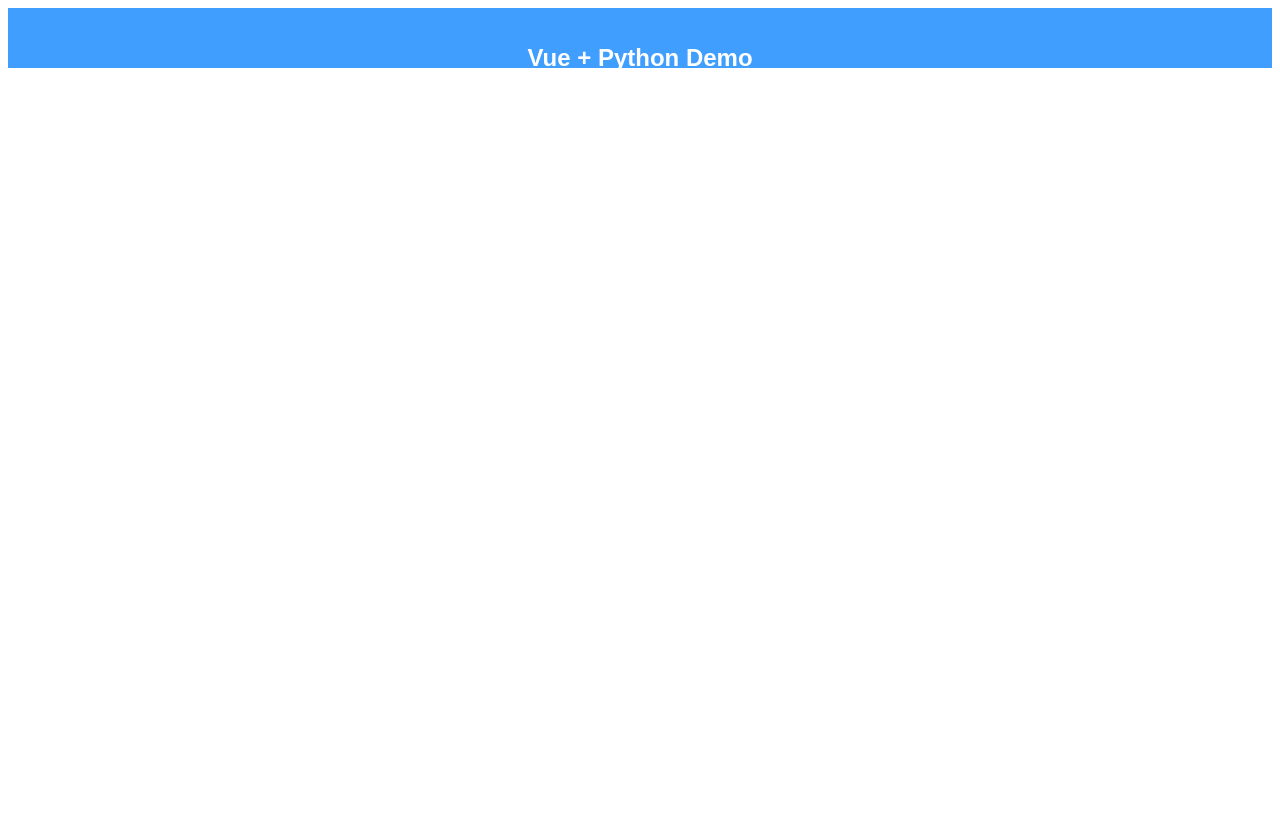
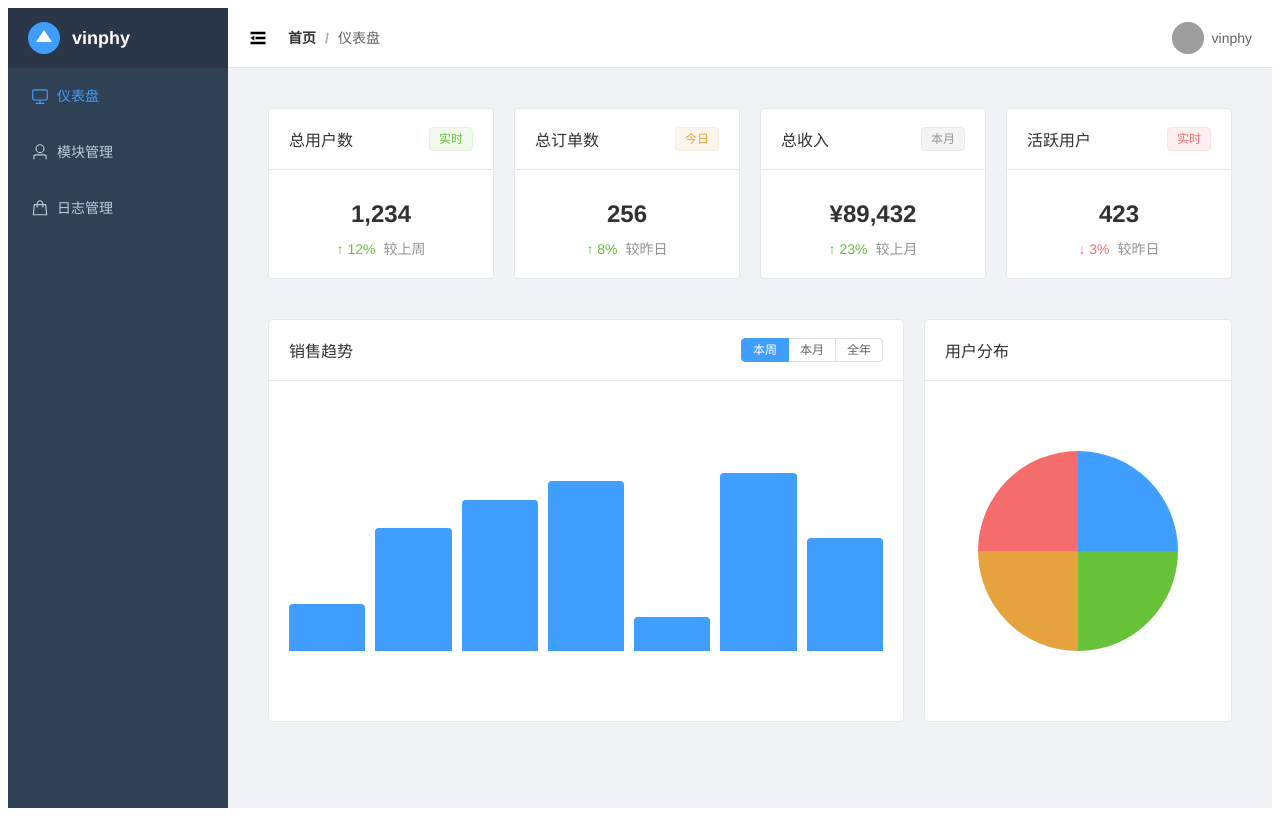
Before and after one commit to vinphy/webproject, a Vue app in the folder frontend/: page /dashboard in a window 1280 px wide. Before the commit this address had no page. Built offline with nearby package versions, Linux system fonts and the light colour scheme; grey boxes are pictures that could not be loaded.

Commit message:
vue+python框架

```diff
--- a/frontend/src/App.vue
+++ b/frontend/src/App.vue
@@ -1,33 +1,192 @@
 <template>
   <div class="app">
-    <el-container>
-      <el-header>
-        <h1>Vue + Python Demo</h1>
-      </el-header>
-      <el-main>
-        <router-view></router-view>
-      </el-main>
+    <el-container class="layout-container">
+      <!-- 侧边栏 -->
+      <el-aside width="220px" class="aside">
+        <div class="logo">
+          <img src="./assets/logo.svg" alt="Logo" class="logo-img">
+          <span class="logo-text">vinphy</span>
+        </div>
+        <el-menu
+          :default-active="activeMenu"
+          class="el-menu-vertical"
+          background-color="#304156"
+          text-color="#bfcbd9"
+          active-text-color="#409EFF"
+        >
+          <el-menu-item index="1" @click="handleMenuClick('dashboard')">
+            <el-icon><Monitor /></el-icon>
+            <span>仪表盘</span>
+          </el-menu-item>
+          <el-menu-item index="2" @click="handleMenuClick('components')">
+            <el-icon><User /></el-icon>
+            <span>模块管理</span>
+          </el-menu-item>
+          <el-menu-item index="3" @click="handleMenuClick('logs')">
+            <el-icon><Goods /></el-icon>
+            <span>日志管理</span>
+          </el-menu-item>
+        </el-menu>
+      </el-aside>
+
+      <!-- 主要内容区 -->
+      <el-container>
+        <el-header class="header">
+          <div class="header-left">
+            <el-icon class="toggle-sidebar" @click="toggleSidebar">
+              <Fold v-if="!isCollapse" />
+              <Expand v-else />
+            </el-icon>
+            <el-breadcrumb separator="/">
+              <el-breadcrumb-item :to="{ path: '/' }">首页</el-breadcrumb-item>
+              <el-breadcrumb-item>{{ currentPage }}</el-breadcrumb-item>
+            </el-breadcrumb>
+          </div>
+          <div class="header-right">
+            <el-dropdown>
+              <span class="user-info">
+                <el-avatar :size="32" src="https://cube.elemecdn.com/0/88/03b0d39583f48206768a7534e55bcpng.png" />
+                <span class="username">vinphy</span>
+              </span>
+              <template #dropdown>
+                <el-dropdown-menu>
+                  <el-dropdown-item>个人信息</el-dropdown-item>
+                  <el-dropdown-item>修改密码</el-dropdown-item>
+                  <el-dropdown-item divided>退出登录</el-dropdown-item>
+                </el-dropdown-menu>
+              </template>
+            </el-dropdown>
+          </div>
+        </el-header>
+
+        <el-main class="main">
+          <router-view></router-view>
+        </el-main>
+      </el-container>
     </el-container>
   </div>
 </template>
 
 <script setup>
-// 组件逻辑
+import { ref } from 'vue'
+import { useRouter } from 'vue-router'
+import { Monitor, User, Goods, List, Setting, Fold, Expand } from '@element-plus/icons-vue'
+
+const router = useRouter()
+const isCollapse = ref(false)
+const activeMenu = ref('1')
+const currentPage = ref('仪表盘')
+
+const handleMenuClick = (route) => {
+  router.push(`/${route}`)
+  // 更新当前页面名称
+  const pageNames = {
+    dashboard: '仪表盘',
+    components: '模块管理',
+    logs: '日志管理'
+  }
+  currentPage.value = pageNames[route]
+}
+
+const toggleSidebar = () => {
+  isCollapse.value = !isCollapse.value
+}
 </script>
 
 <style>
 .app {
-  font-family: Arial, sans-serif;
+  height: 100vh;
+  font-family: 'Helvetica Neue', Helvetica, 'PingFang SC', 'Hiragino Sans GB', 'Microsoft YaHei', Arial, sans-serif;
 }
 
-.el-header {
-  background-color: #409EFF;
-  color: white;
-  text-align: center;
-  line-height: 60px;
+.layout-container {
+  height: 100%;
 }
 
-.el-main {
+.aside {
+  background-color: #304156;
+  transition: width 0.3s;
+  overflow: hidden;
+}
+
+.logo {
+  height: 60px;
+  display: flex;
+  align-items: center;
+  padding: 0 20px;
+  background: #2b3649;
+}
+
+.logo-img {
+  width: 32px;
+  height: 32px;
+  margin-right: 12px;
+}
+
+.logo-text {
+  color: #fff;
+  font-size: 18px;
+  font-weight: 600;
+}
+
+.el-menu-vertical {
+  border-right: none;
+}
+
+.header {
+  background-color: #fff;
+  border-bottom: 1px solid #e6e6e6;
+  display: flex;
+  align-items: center;
+  justify-content: space-between;
+  padding: 0 20px;
+}
+
+.header-left {
+  display: flex;
+  align-items: center;
+}
+
+.toggle-sidebar {
+  font-size: 20px;
+  cursor: pointer;
+  margin-right: 20px;
+}
+
+.header-right {
+  display: flex;
+  align-items: center;
+}
+
+.user-info {
+  display: flex;
+  align-items: center;
+  cursor: pointer;
+}
+
+.username {
+  margin-left: 8px;
+  font-size: 14px;
+  color: #606266;
+}
+
+.main {
+  background-color: #f0f2f5;
   padding: 20px;
 }
+
+/* 自定义滚动条样式 */
+::-webkit-scrollbar {
+  width: 6px;
+  height: 6px;
+}
+
+::-webkit-scrollbar-thumb {
+  background: #c0c4cc;
+  border-radius: 3px;
+}
+
+::-webkit-scrollbar-track {
+  background: #f0f2f5;
+}
 </style>
--- a/frontend/src/router/index.js
+++ b/frontend/src/router/index.js
@@ -4,8 +4,22 @@ import Home from '../views/Home.vue'
 const routes = [
   {
     path: '/',
-    name: 'Home',
-    component: Home
+    redirect: '/dashboard'
+  },
+  {
+    path: '/dashboard',
+    name: 'Dashboard',
+    component: () => import('../views/Dashboard.vue')
+  },
+  {
+    path: '/components',
+    name: 'Components',
+    component: () => import('../views/Components.vue')
+  },
+  {
+    path: '/logs',
+    name: 'Logs',
+    component: () => import('../views/Logs.vue')
   }
 ]
 
--- /dev/null
+++ b/frontend/src/views/Components.vue
@@ -0,0 +1,13 @@
+<template>
+  <div class="dashboard">
+    <h1>模块管理</h1>
+  </div>
+</template>
+
+<script setup>
+
+</script>
+
+<style scoped>
+
+</style>
--- /dev/null
+++ b/frontend/src/views/Dashboard.vue
@@ -0,0 +1,200 @@
+<template>
+  <div class="dashboard">
+    <!-- 统计卡片 -->
+    <el-row :gutter="20">
+      <el-col :span="6">
+        <el-card shadow="hover" class="stat-card">
+          <template #header>
+            <div class="card-header">
+              <span>总用户数</span>
+              <el-tag type="success">实时</el-tag>
+            </div>
+          </template>
+          <div class="card-content">
+            <div class="number">1,234</div>
+            <div class="trend">
+              <span class="up">↑ 12%</span>
+              <span class="text">较上周</span>
+            </div>
+          </div>
+        </el-card>
+      </el-col>
+      <el-col :span="6">
+        <el-card shadow="hover" class="stat-card">
+          <template #header>
+            <div class="card-header">
+              <span>总订单数</span>
+              <el-tag type="warning">今日</el-tag>
+            </div>
+          </template>
+          <div class="card-content">
+            <div class="number">256</div>
+            <div class="trend">
+              <span class="up">↑ 8%</span>
+              <span class="text">较昨日</span>
+            </div>
+          </div>
+        </el-card>
+      </el-col>
+      <el-col :span="6">
+        <el-card shadow="hover" class="stat-card">
+          <template #header>
+            <div class="card-header">
+              <span>总收入</span>
+              <el-tag type="info">本月</el-tag>
+            </div>
+          </template>
+          <div class="card-content">
+            <div class="number">¥89,432</div>
+            <div class="trend">
+              <span class="up">↑ 23%</span>
+              <span class="text">较上月</span>
+            </div>
+          </div>
+        </el-card>
+      </el-col>
+      <el-col :span="6">
+        <el-card shadow="hover" class="stat-card">
+          <template #header>
+            <div class="card-header">
+              <span>活跃用户</span>
+              <el-tag type="danger">实时</el-tag>
+            </div>
+          </template>
+          <div class="card-content">
+            <div class="number">423</div>
+            <div class="trend">
+              <span class="down">↓ 3%</span>
+              <span class="text">较昨日</span>
+            </div>
+          </div>
+        </el-card>
+      </el-col>
+    </el-row>
+
+    <!-- 图表区域 -->
+    <el-row :gutter="20" class="chart-row">
+      <el-col :span="16">
+        <el-card shadow="hover">
+          <template #header>
+            <div class="card-header">
+              <span>销售趋势</span>
+              <el-radio-group v-model="timeRange" size="small">
+                <el-radio-button label="week">本周</el-radio-button>
+                <el-radio-button label="month">本月</el-radio-button>
+                <el-radio-button label="year">全年</el-radio-button>
+              </el-radio-group>
+            </div>
+          </template>
+          <div class="chart-placeholder">
+            <!-- 这里可以集成echarts等图表库 -->
+            <div class="chart-mock">
+              <div class="chart-bar" v-for="i in 7" :key="i" :style="{ height: Math.random() * 100 + '%' }"></div>
+            </div>
+          </div>
+        </el-card>
+      </el-col>
+      <el-col :span="8">
+        <el-card shadow="hover">
+          <template #header>
+            <div class="card-header">
+              <span>用户分布</span>
+            </div>
+          </template>
+          <div class="chart-placeholder">
+            <!-- 这里可以集成echarts等图表库 -->
+            <div class="chart-pie">
+              <div class="pie-segment" v-for="i in 4" :key="i" :style="{ transform: `rotate(${i * 90}deg)` }"></div>
+            </div>
+          </div>
+        </el-card>
+      </el-col>
+    </el-row>
+  </div>
+</template>
+
+<script setup>
+import { ref } from 'vue'
+
+const timeRange = ref('week')
+</script>
+
+<style scoped>
+.dashboard {
+  padding: 20px;
+}
+
+.stat-card {
+  margin-bottom: 20px;
+}
+
+.card-header {
+  display: flex;
+  justify-content: space-between;
+  align-items: center;
+}
+
+.card-content {
+  text-align: center;
+}
+
+.number {
+  font-size: 24px;
+  font-weight: bold;
+  color: #303133;
+  margin: 10px 0;
+}
+
+.trend {
+  font-size: 14px;
+  color: #909399;
+}
+
+.trend .up {
+  color: #67C23A;
+  margin-right: 8px;
+}
+
+.trend .down {
+  color: #F56C6C;
+  margin-right: 8px;
+}
+
+.chart-row {
+  margin-top: 20px;
+}
+
+.chart-placeholder {
+  height: 300px;
+  display: flex;
+  align-items: center;
+  justify-content: center;
+}
+
+.chart-mock {
+  display: flex;
+  align-items: flex-end;
+  height: 200px;
+  width: 100%;
+  gap: 10px;
+}
+
+.chart-bar {
+  flex: 1;
+  background-color: #409EFF;
+  border-radius: 4px 4px 0 0;
+  transition: height 0.3s;
+}
+
+.chart-pie {
+  width: 200px;
+  height: 200px;
+  border-radius: 50%;
+  background: conic-gradient(
+    #409EFF 0% 25%,
+    #67C23A 25% 50%,
+    #E6A23C 50% 75%,
+    #F56C6C 75% 100%
+  );
+}
+</style>
--- /dev/null
+++ b/frontend/src/views/Logs.vue
@@ -0,0 +1,13 @@
+<template>
+  <div class="dashboard">
+    <h1>日志管理</h1>
+  </div>
+</template>
+
+<script setup>
+
+</script>
+
+<style scoped>
+
+</style>
```
Also changed, not shown: frontend/src/assets/logo.svg (added).
